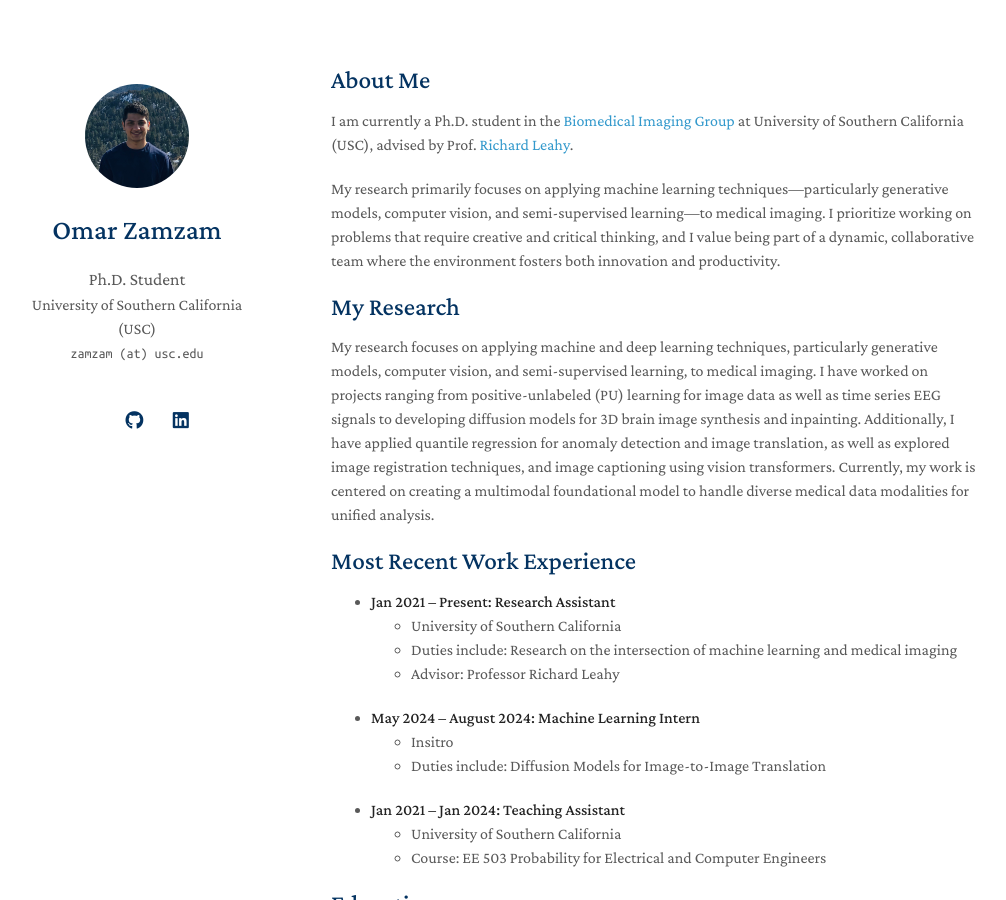
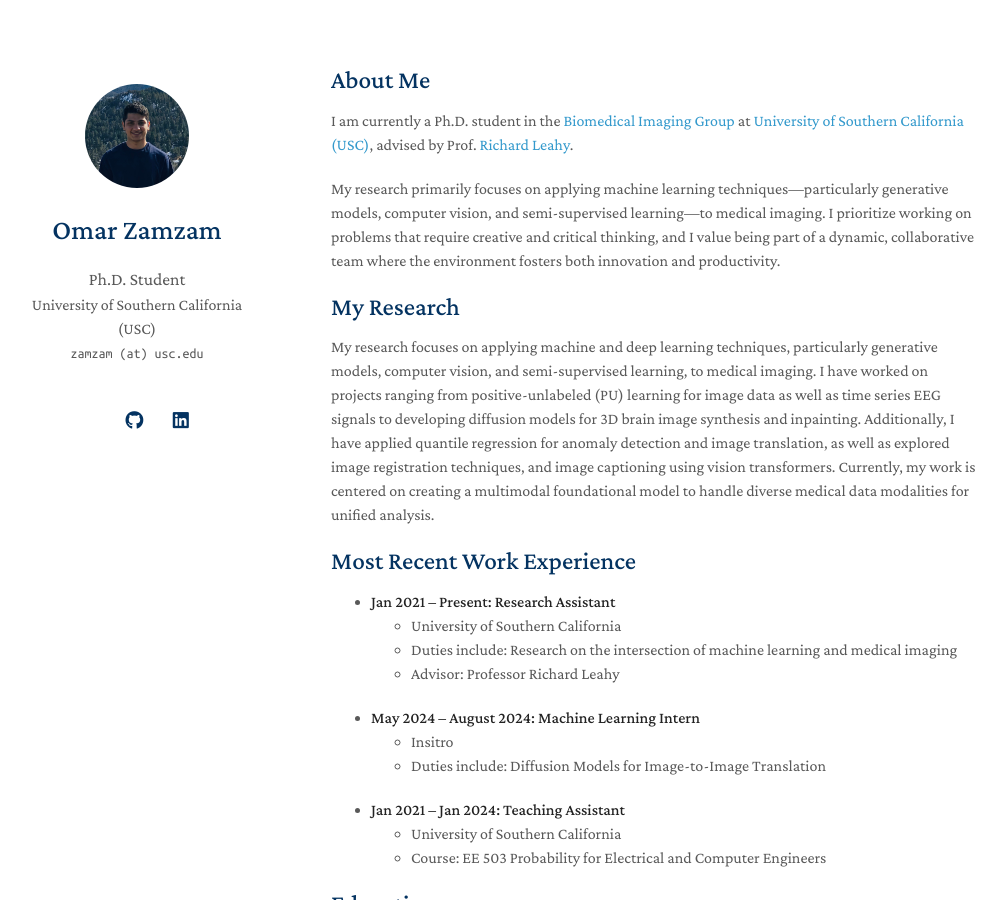
Before and after one commit to OmarSZamzam/OmarSZamzam.github.io, a Jekyll site: the page built from index.md, in a window 1280 px wide and 900 px high. Shown: the whole window, without its empty margins (139-1145 px from the left). Built offline with Jekyll 4.4.1, drawn with Linux system fonts in a browser that asks for light colours; a style sheet for code colours, icons or effects is not loaded; our own code applies the rules of GitHub Pages for plain Markdown files; part of the change alters nothing that is shown.

Commit message:
Initial Commit

```diff
--- a/index.md
+++ b/index.md
@@ -4,7 +4,7 @@ layout: homepage
 
 ## About Me
 
-I am currently a Ph.D. student in the [Biomedical Imaging Group](https://neuroimage.usc.edu/neuro) at University of Southern California (USC), advised by Prof. [Richard Leahy](https://viterbi.usc.edu/directory/faculty/Leahy/Richard).
+I am currently a Ph.D. student in the [Biomedical Imaging Group](https://neuroimage.usc.edu/neuro) at [University of Southern California (USC)](https://www.usc.edu), advised by Prof. [Richard Leahy](https://viterbi.usc.edu/directory/faculty/Leahy/Richard).
 
 My research primarily focuses on applying machine learning techniques—particularly generative models, computer vision, and semi-supervised learning—to medical imaging. I prioritize working on problems that require creative and critical thinking, and I value being part of a dynamic, collaborative team where the environment fosters both innovation and productivity.
 
```
